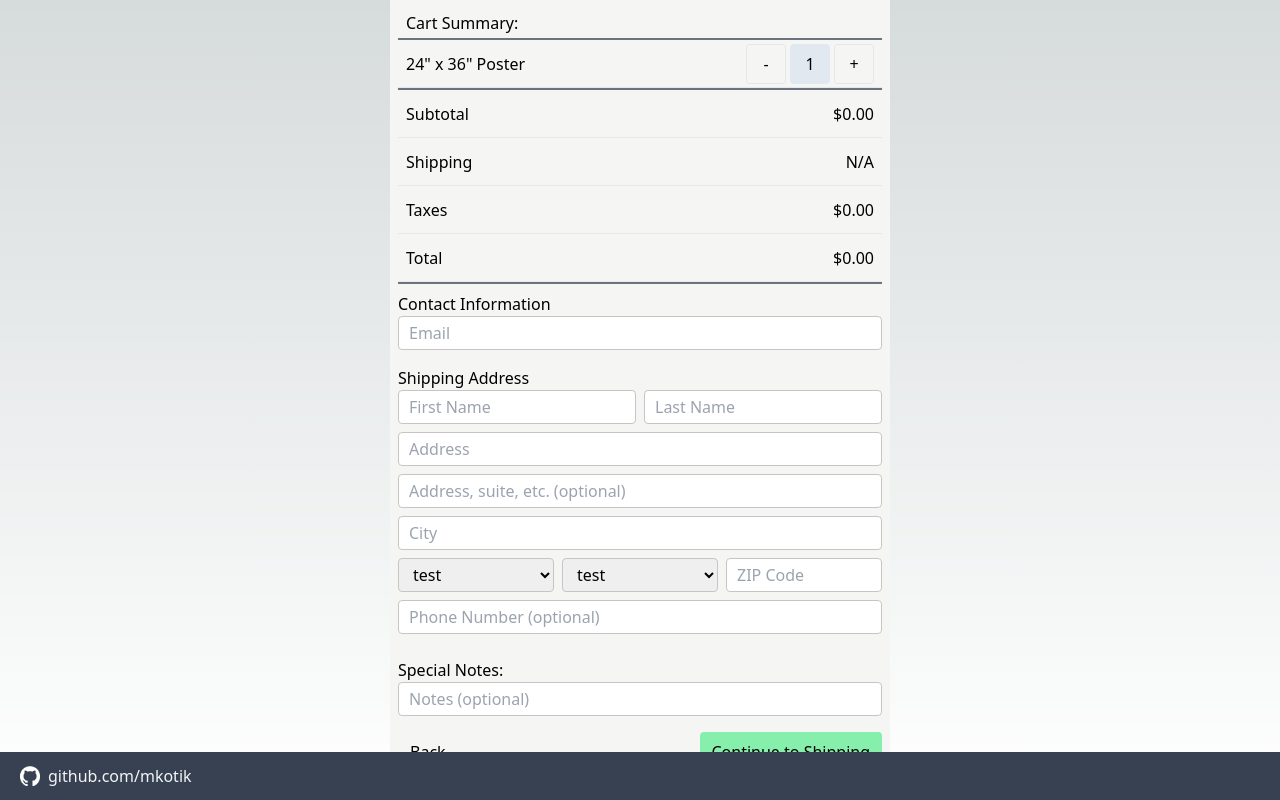
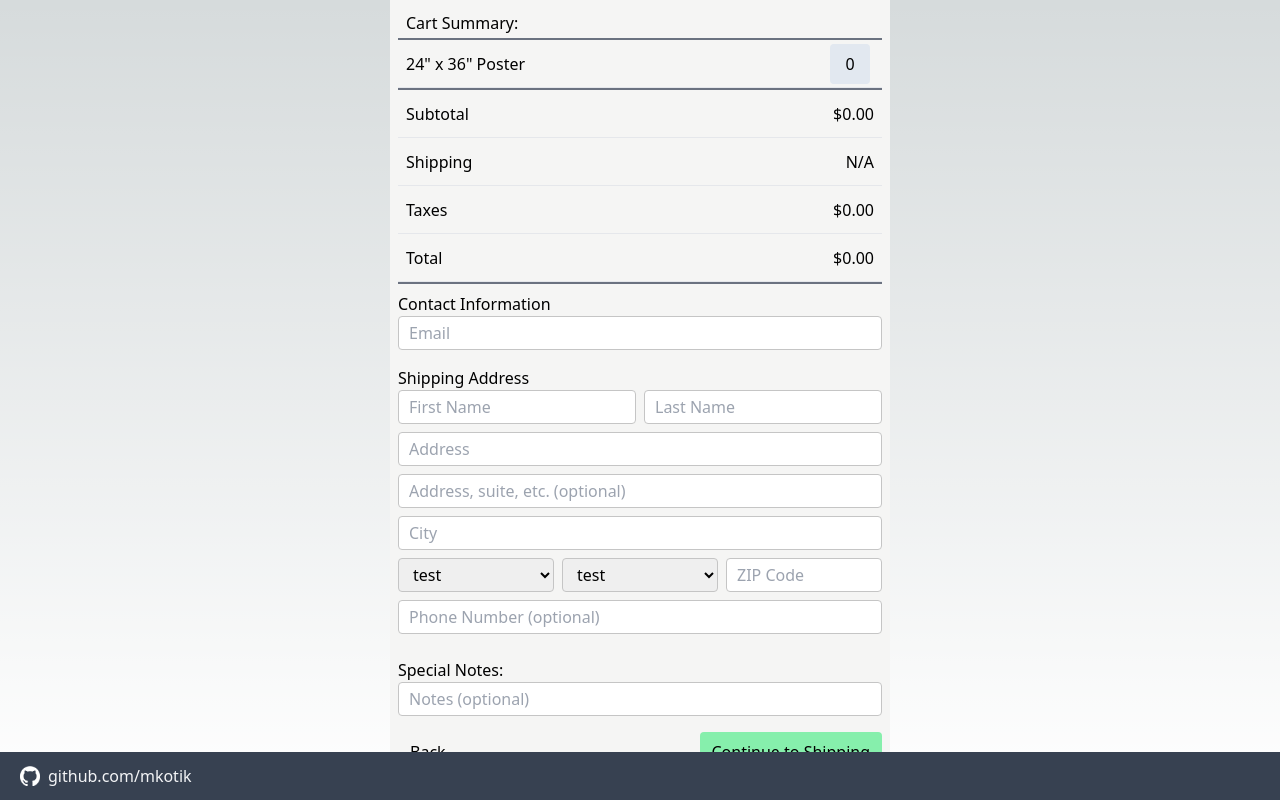
Before and after one commit to mkotik/poster, a Next.js app: page /checkout-information in a window 1280 px wide. Built offline with nearby package versions, Linux system fonts and the light colour scheme.

Commit message:
store cart data in a cookie

```diff
--- a/components/CartSummary.tsx
+++ b/components/CartSummary.tsx
@@ -1,16 +1,11 @@
 import Counter from "./Counter";
-import React, { Dispatch, SetStateAction } from "react";
+import React from "react";
 
 interface CartSummaryProps {
   className?: string;
-  count: number;
-  setCount: Dispatch<SetStateAction<number>>;
+  quantity: number;
 }
-const CartSummary: React.FC<CartSummaryProps> = ({
-  className,
-  count,
-  setCount,
-}) => {
+const CartSummary: React.FC<CartSummaryProps> = ({ className, quantity }) => {
   return (
     <div className={className}>
       <h2 className="flex items-center h-8 px-2 mt-2 border-b-2 border-gray-500">
@@ -19,7 +14,7 @@ const CartSummary: React.FC<CartSummaryProps> = ({
       <div className="border-b-2 border-gray-500 ">
         <div className="flex items-center justify-between h-12 px-2 border-b border-gray-200 ">
           <p>24&quot; x 36&quot; Poster</p>
-          <Counter count={count} setCount={setCount} />
+          <Counter count={quantity} />
         </div>
       </div>
       <div className="border-b-2 border-gray-500 ">
--- a/components/Counter.tsx
+++ b/components/Counter.tsx
@@ -2,34 +2,42 @@ import React, { Dispatch, SetStateAction } from "react";
 
 interface CounterProps {
   count: number;
-  setCount: Dispatch<SetStateAction<number>>;
+  setCount?: Dispatch<SetStateAction<number>>;
 }
 
 const Counter: React.FC<CounterProps> = ({ count, setCount }) => {
   const increment = () => {
-    if (count < 999) setCount(() => count + 1);
+    if (setCount && count < 999) {
+      setCount(() => count + 1);
+    }
   };
 
   const decrement = () => {
-    if (count > 1) setCount(() => count - 1);
+    if (setCount && count > 1) {
+      setCount(() => count - 1);
+    }
   };
   return (
     <div className="flex">
+      {setCount && (
         <div
-        className="border transition cursor-pointer rounded w-10 h-10 flex justify-center items-center hover:bg-slate-200 active:bg-slate-300"
+          className="flex items-center justify-center w-10 h-10 transition border rounded cursor-pointer hover:bg-slate-200 active:bg-slate-300"
           onClick={decrement}
         >
           -
         </div>
-      <div className=" mx-1 rounded flex w-10 h-10 justify-center items-center bg-slate-200">
+      )}
+      <div className="flex items-center justify-center w-10 h-10 mx-1 rounded bg-slate-200">
         <div>{count}</div>
       </div>
+      {setCount && (
         <div
-        className="border transition cursor-pointer rounded w-10 h-10 flex justify-center items-center hover:bg-blue-300 active:bg-blue-400 hover:cursor"
+          className="flex items-center justify-center w-10 h-10 transition border rounded cursor-pointer hover:bg-blue-300 active:bg-blue-400 hover:cursor"
           onClick={increment}
         >
           +
         </div>
+      )}
     </div>
   );
 };
--- a/components/MainContent.tsx
+++ b/components/MainContent.tsx
@@ -2,15 +2,16 @@ import Image from "next/image";
 import Counter from "./Counter";
 import { useState } from "react";
 import { useRouter } from "next/router";
+import axios from "axios";
 
 const MainContent: React.FC = () => {
-  const [count, setCount] = useState<number>(1);
+  const [quantity, setQuantity] = useState<number>(1);
   const router = useRouter();
 
-  const handleNext = () => {
+  const handleNext = async () => {
+    await axios.post("/api/createSession", { quantity });
     router.push({
       pathname: "/checkout-information",
-      query: { count },
     });
   };
   return (
@@ -28,12 +29,12 @@ const MainContent: React.FC = () => {
         <div className="flex flex-col items-center pt-3">
           <p className="font-extralight">24&quot; x 36&quot; Poster</p>
           <div className="flex justify-center mt-5">
-            <Counter count={count} setCount={setCount} />
+            <Counter count={quantity} setCount={setQuantity} />
             <button
               onClick={handleNext}
               className="w-56 px-3 ml-5 transition bg-green-500 rounded hover:bg-green-600 hover:text-slate-100 active:bg-green-700 "
             >
-              <p className="animate-pulse">{`$${(count * 18.99).toFixed(
+              <p className="animate-pulse">{`$${(quantity * 18.99).toFixed(
                 2
               )} - Buy Now`}</p>
             </button>
--- a/package.json
+++ b/package.json
@@ -18,13 +18,16 @@
     "eslint": "8.30.0",
     "eslint-config-next": "13.0.7",
     "https": "^1.0.0",
+    "js-cookie": "^3.0.1",
     "jsonwebtoken": "^9.0.0",
     "next": "^13.2.4",
     "react": "^18.2.0",
     "react-dom": "^18.2.0",
+    "serialize": "^0.1.3",
     "stripe": "^11.14.0"
   },
   "devDependencies": {
+    "@types/js-cookie": "^3.0.3",
     "@types/jsonwebtoken": "^9.0.1",
     "@types/node": "^18.11.17",
     "@types/react": "^18.0.26",
--- /dev/null
+++ b/pages/api/createSession.ts
@@ -0,0 +1,21 @@
+// pages/api/store-data.ts
+
+import type { NextApiRequest, NextApiResponse } from "next";
+import { serialize } from "cookie";
+
+async function setCookie(req: NextApiRequest, res: NextApiResponse) {
+  if (req.method === "POST") {
+    const currentDate = new Date();
+    const expiresDate = new Date(currentDate.getTime() + 30 * 60000);
+    const cookie = serialize("reactRoadMapCart", JSON.stringify(req.body), {
+      path: "/",
+      expires: expiresDate,
+    });
+    res.setHeader("Set-Cookie", cookie);
+    res.status(200).json({ message: "cookie set successfully" });
+  } else {
+    res.status(405).json({ message: "Method not allowed." });
+  }
+}
+
+export default setCookie;
--- a/pages/checkout-information.tsx
+++ b/pages/checkout-information.tsx
@@ -1,15 +1,20 @@
-import { useRouter } from "next/router";
 import { NextPage } from "next";
-import { useState } from "react";
+import { useState, useEffect } from "react";
 import Footer from "../components/Footer";
 import CheckoutForm from "../components/CheckoutForm";
 import CartSummary from "../components/CartSummary";
 import Head from "next/head";
+import Cookies from "js-cookie";
 
 const Order: NextPage = () => {
-  const router = useRouter();
-  const [count, setCount] = useState<number>(Number(router.query.count) || 1);
+  const [quantity, setQuantity] = useState<number>(0);
 
+  useEffect(() => {
+    if (Cookies.get("reactRoadMapCart")) {
+      const cartSummary = JSON.parse(Cookies.get("reactRoadMapCart")!);
+      setQuantity(cartSummary.quantity);
+    }
+  }, []);
   return (
     <>
       <Head>
@@ -23,7 +28,7 @@ const Order: NextPage = () => {
       </Head>
       <main className="flex flex-col m-auto  w-full sm:w-[500px] px-2  bg-stone-100">
         <div className="pb-14">
-          <CartSummary className="mb-2" count={count} setCount={setCount} />
+          <CartSummary className="mb-2" quantity={quantity} />
           <CheckoutForm />
         </div>
         <Footer />
```
Also changed, not shown: components/PaymentForm.tsx (+6 -2 lines), 1 other file (tests, documents, lock files or other folders). Lines whose indentation alone changed are shown as unchanged.
